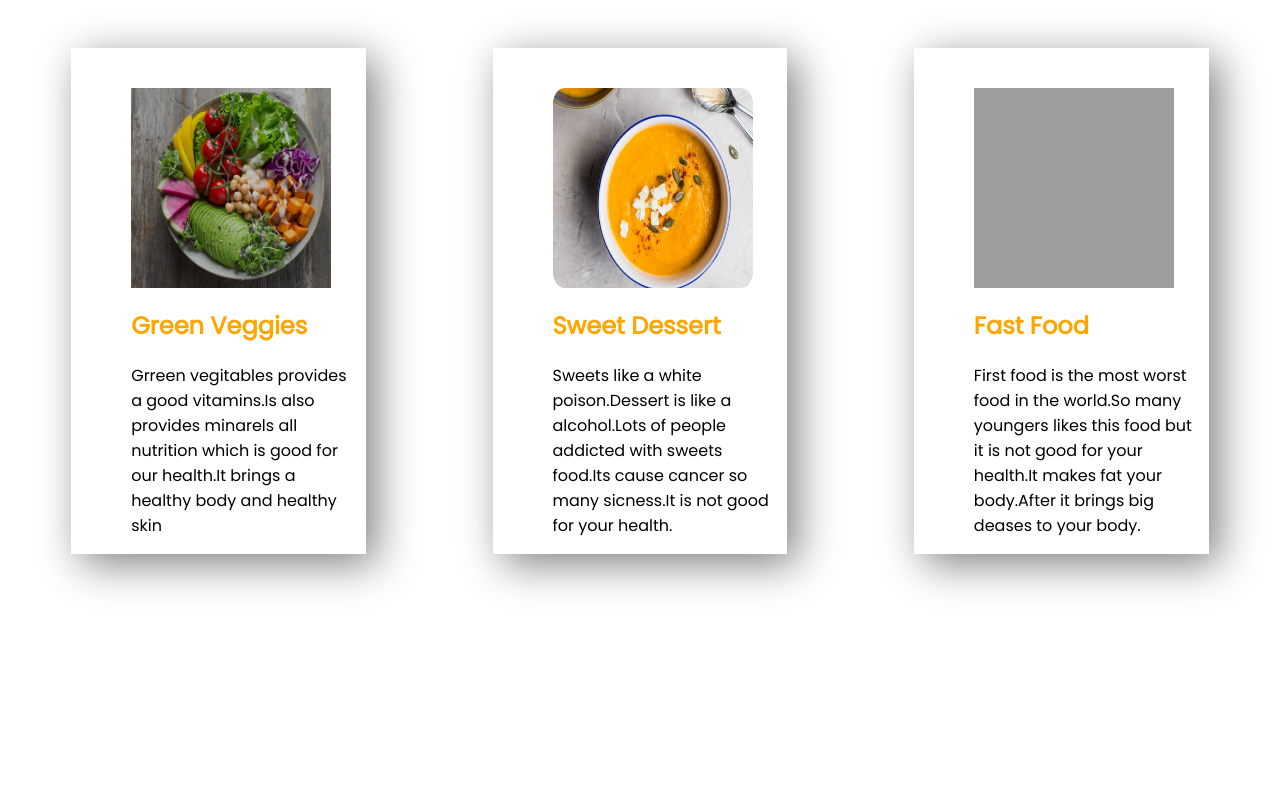
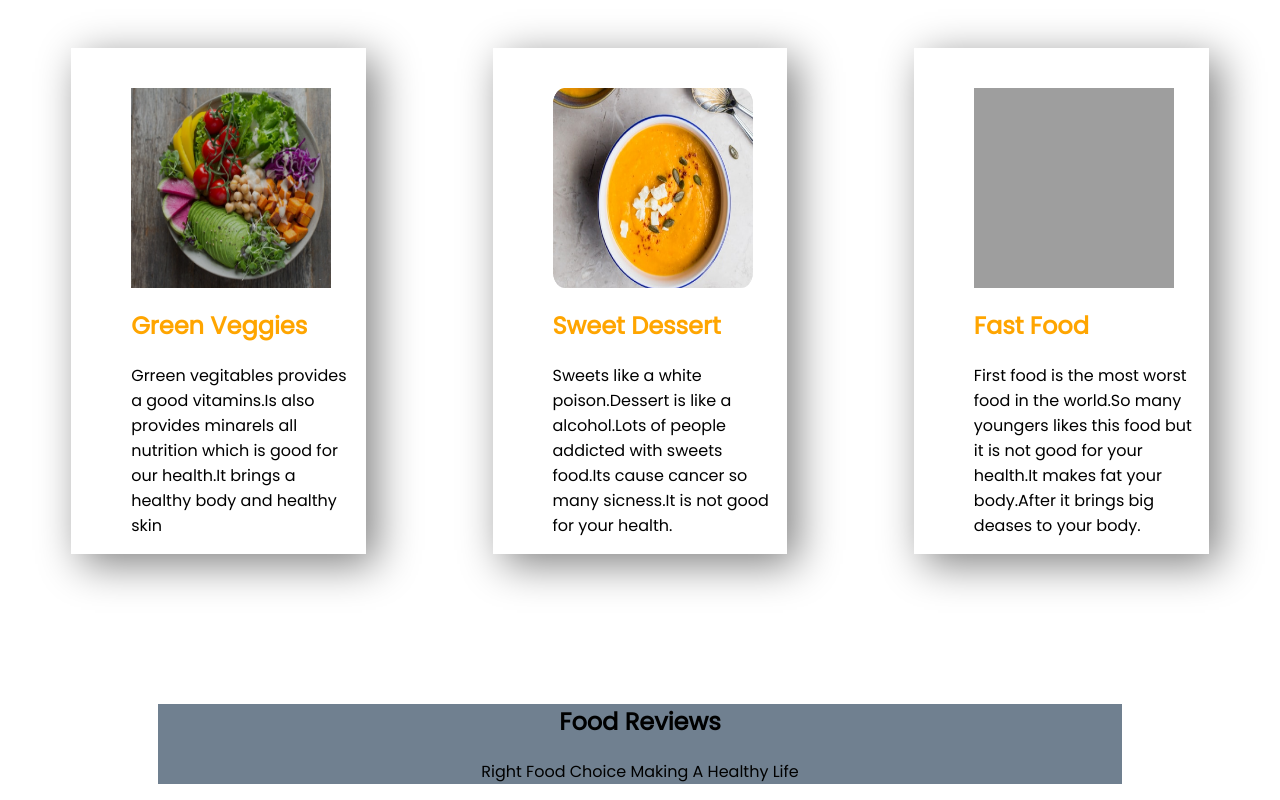
Before and after one commit to nazninkeya/food-reviews, a plain HTML site: page index.html in a window 1280 px wide. Shown: the part 1669-2469 px from the top of the page. Before the commit the page ends 2373 px from the top, so only its background shows below. Drawn offline with Linux system fonts and the light colour scheme; grey boxes are pictures that could not be loaded.

Commit message:
footer tag

```diff
--- a/index.html
+++ b/index.html
@@ -91,6 +91,10 @@
         </div>
 
     </section>
+    <footer>
+        <h2>Food Reviews</h2>
+        <p>Right Food Choice Making A Healthy Life</p>
+    </footer>
 
 
 
--- a/style.css
+++ b/style.css
@@ -70,3 +70,16 @@ section{
        padding-right: 10px;
        padding-top: 40px;
    }
+   footer h2{
+       text-align: center;
+
+   }
+   footer p{
+       text-align: center;
+
+   }
+footer{
+    background-color: slategray;
+    margin-left: 150px;
+    margin-right:150px ;
+}
```
